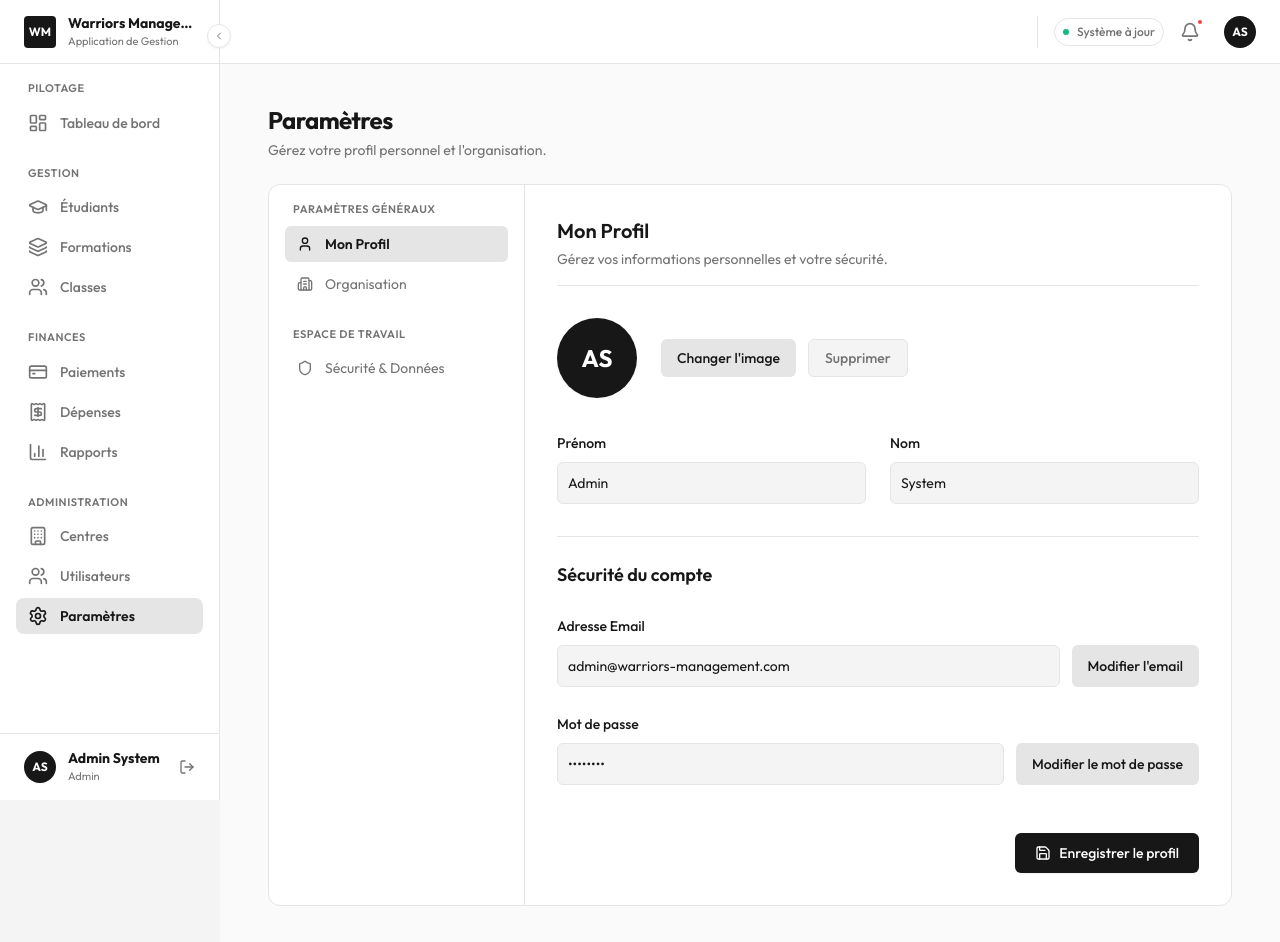
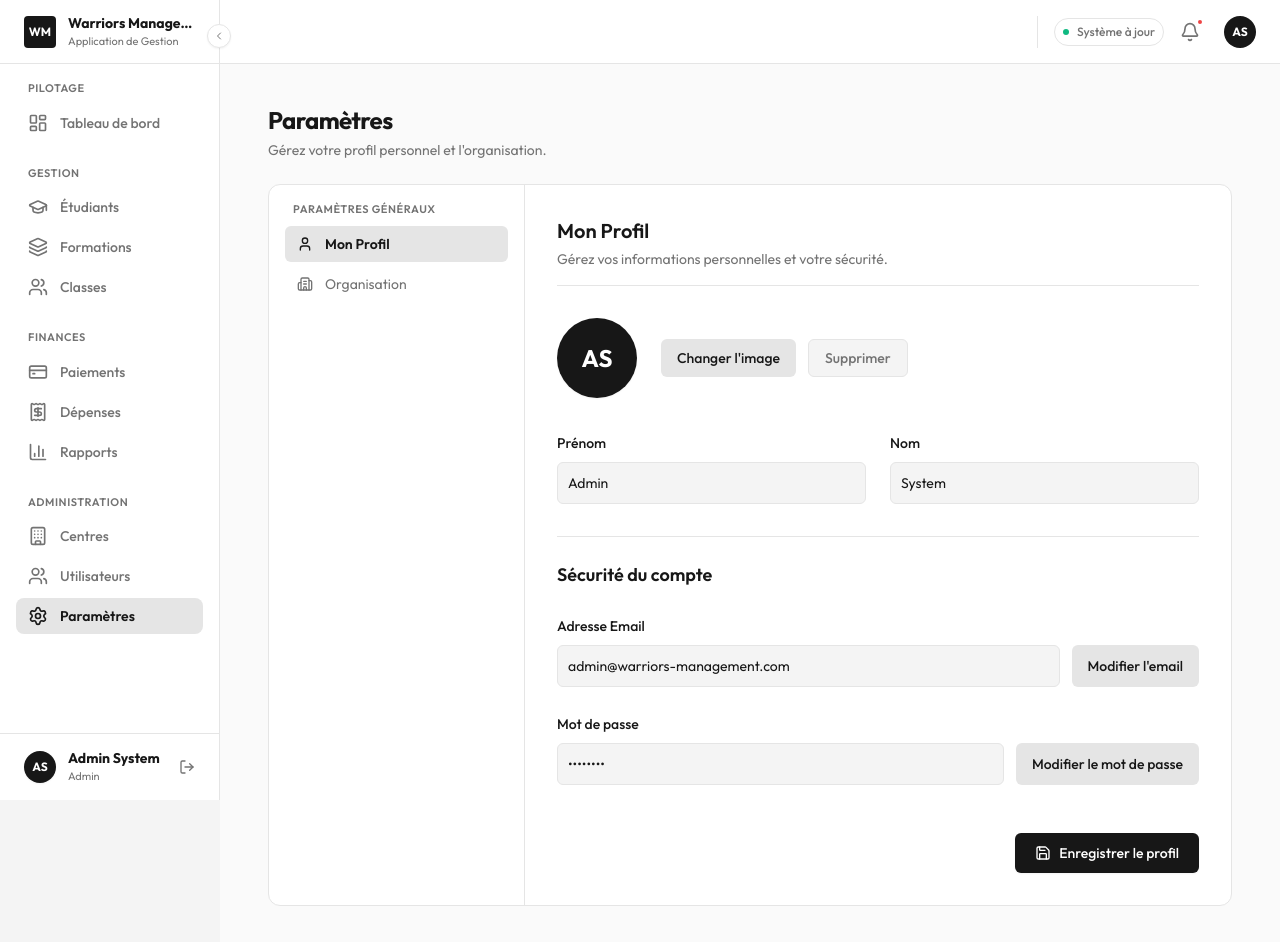
Before and after one commit to Warriorsdesign/warriors-management, a Next.js app in the folder apps/web/: page /settings in a window 1280 px wide. Shown: the top 942 px of the page. Built offline with nearby package versions, Linux system fonts and the light colour scheme.

Commit message:
UI: Remove clear all data option from settings

```diff
--- a/apps/web/src/app/settings/page.tsx
+++ b/apps/web/src/app/settings/page.tsx
@@ -144,12 +144,7 @@ export default function SettingsPage() {
     }
   };
 
-  const handleClearData = () => {
-    if (window.confirm("Êtes-vous sûr de vouloir effacer TOUTES les données ? Cette action est irréversible et supprimera tous les étudiants, paiements, classes et configurations.")) {
-      localStorage.clear();
-      window.location.href = "/";
-    }
-  };
+
 
   if (loading) {
     return <div className="p-8 text-center text-muted-foreground">Chargement...</div>;
@@ -198,25 +193,7 @@ export default function SettingsPage() {
             </div>
           </div>
 
-          <div>
-            <div className="text-[11px] font-semibold text-muted-foreground uppercase tracking-wider mb-2 px-2">
-              Espace de Travail
-            </div>
-            <div className="space-y-1">
-              <button
-                onClick={() => setActiveTab("security")}
-                className={cn(
-                  "w-full flex items-center gap-3 px-3 py-2 rounded-md text-sm transition-colors",
-                  activeTab === "security"
-                    ? "bg-rose-50 text-rose-600 font-semibold"
-                    : "text-muted-foreground hover:bg-secondary/50 hover:text-foreground"
-                )}
-              >
-                <Shield className="w-4 h-4" />
-                Sécurité & Données
-              </button>
-            </div>
-          </div>
+
         </div>
 
         {/* Content */}
@@ -434,40 +411,7 @@ export default function SettingsPage() {
             </div>
           )}
 
-          {/* SECURITY TAB */}
-          {activeTab === "security" && (
-            <div className="max-w-2xl space-y-8 animate-in fade-in duration-300">
-              <div className="border-b border-border pb-4">
-                <h2 className="text-xl font-semibold text-rose-600">Sécurité et Données</h2>
-                <p className="text-sm text-muted-foreground mt-1">Actions sensibles et irréversibles.</p>
-              </div>
 
-              <div className="border border-rose-200 rounded-xl overflow-hidden">
-                <div className="p-6 bg-rose-50/50">
-                  <div className="flex items-start gap-4">
-                    <div className="p-2 bg-rose-100 rounded-lg text-rose-600 shrink-0">
-                      <AlertTriangle className="w-5 h-5" />
-                    </div>
-                    <div className="flex-1 space-y-1">
-                      <h3 className="text-base font-semibold text-rose-900">Effacer toutes les données</h3>
-                      <p className="text-sm text-rose-700/80">
-                        Cette action est permanente. Elle supprimera toutes les données stockées localement (étudiants, paiements, classes, configurations) et réinitialisera l'application à zéro.
-                      </p>
-                    </div>
-                  </div>
-                </div>
-                <div className="p-4 bg-rose-100/30 border-t border-rose-200 flex justify-end">
-                  <button
-                    onClick={handleClearData}
-                    className="flex items-center gap-2 px-5 py-2.5 bg-rose-600 text-white hover:bg-rose-700 text-sm font-medium rounded-md transition-colors shadow-sm"
-                  >
-                    <Trash2 className="w-4 h-4" />
-                    Réinitialiser les données
-                  </button>
-                </div>
-              </div>
-            </div>
-          )}
 
         </div>
       </div>
```
